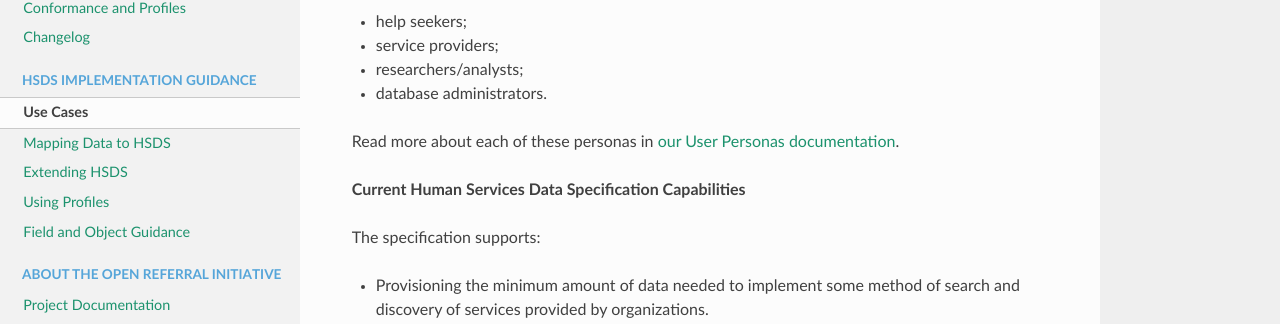
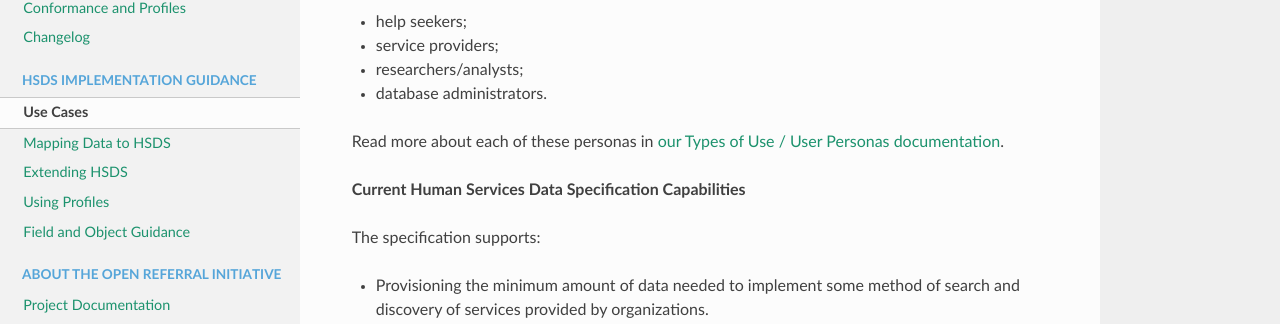
Before and after one commit to openreferral/specification, a Sphinx documentation site: the page built from docs/hsds/use_cases.md, in a window 1280 px wide and 1002 px high. Shown: the part 347-671 px from the top of the window. Built offline with Sphinx 7.4.7 and the Read the Docs theme 2.0.0, drawn with Linux system fonts in a browser that asks for light colours; a script that is not in the unit is left out; comment, search, counter and statistics services are not loaded.

Commit message:
Update use_cases.md
Just updated the Types of Use / User personas link from the old Google Doc to the new documentation section.

We probably want to do more to this page but starting there.

```diff
--- a/docs/hsds/use_cases.md
+++ b/docs/hsds/use_cases.md
@@ -11,7 +11,7 @@
 * researchers/analysts;
 * database administrators.
 
- Read more about each of these personas in [our User Personas documentation](https://docs.google.com/document/d/1aodu4BUDVbUwVD02zlFs0WkCMn3UQEX1VHyI8ej6BCU/edit).
+ Read more about each of these personas in [our Types of Use / User Personas documentation](https://docs.openreferral.org/en/latest/initiative/index.html?highlight=types%20of%20use#types-of-use-and-user-personas).
 
 
 **Current Human Services Data Specification Capabilities**
```
